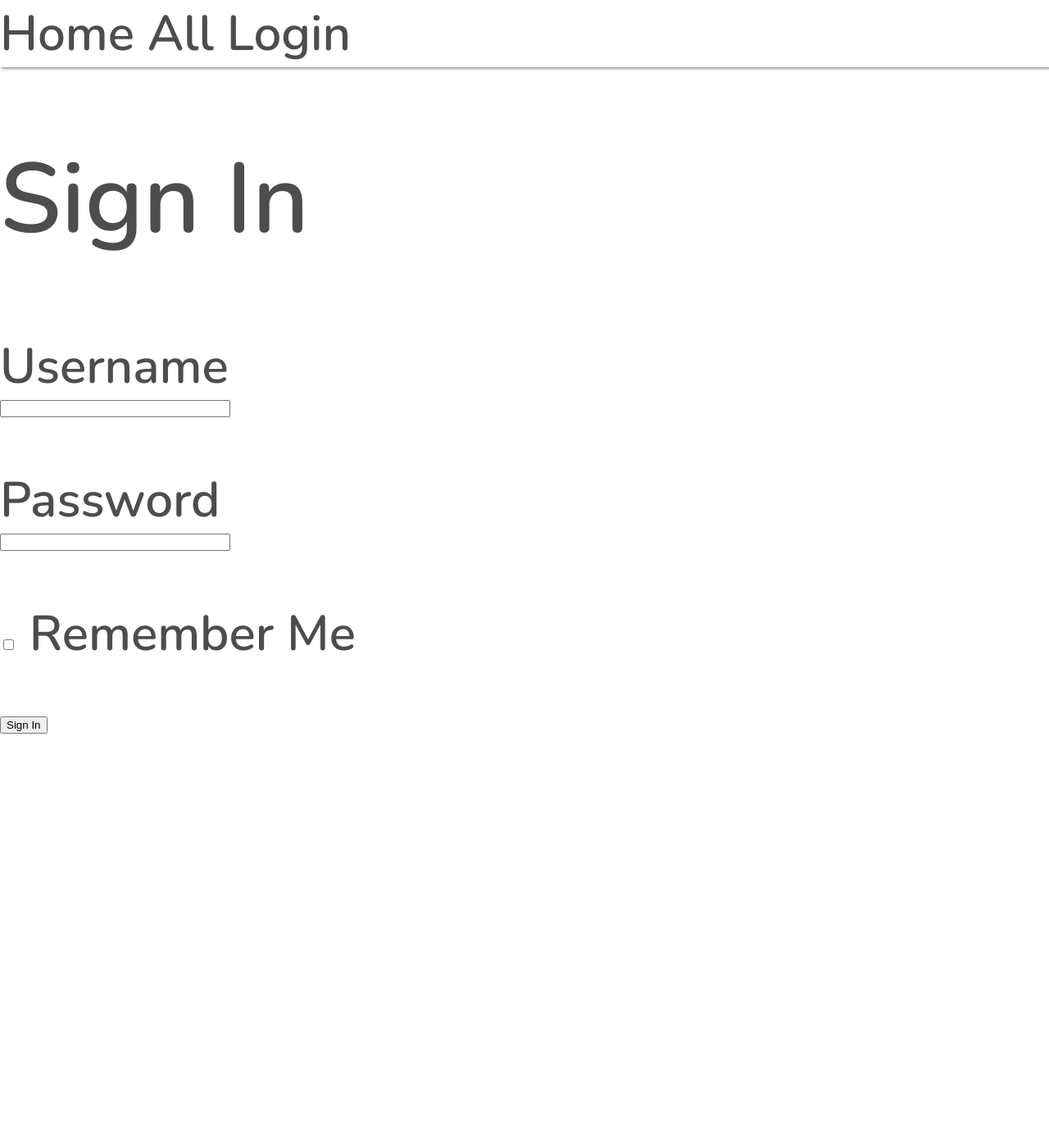
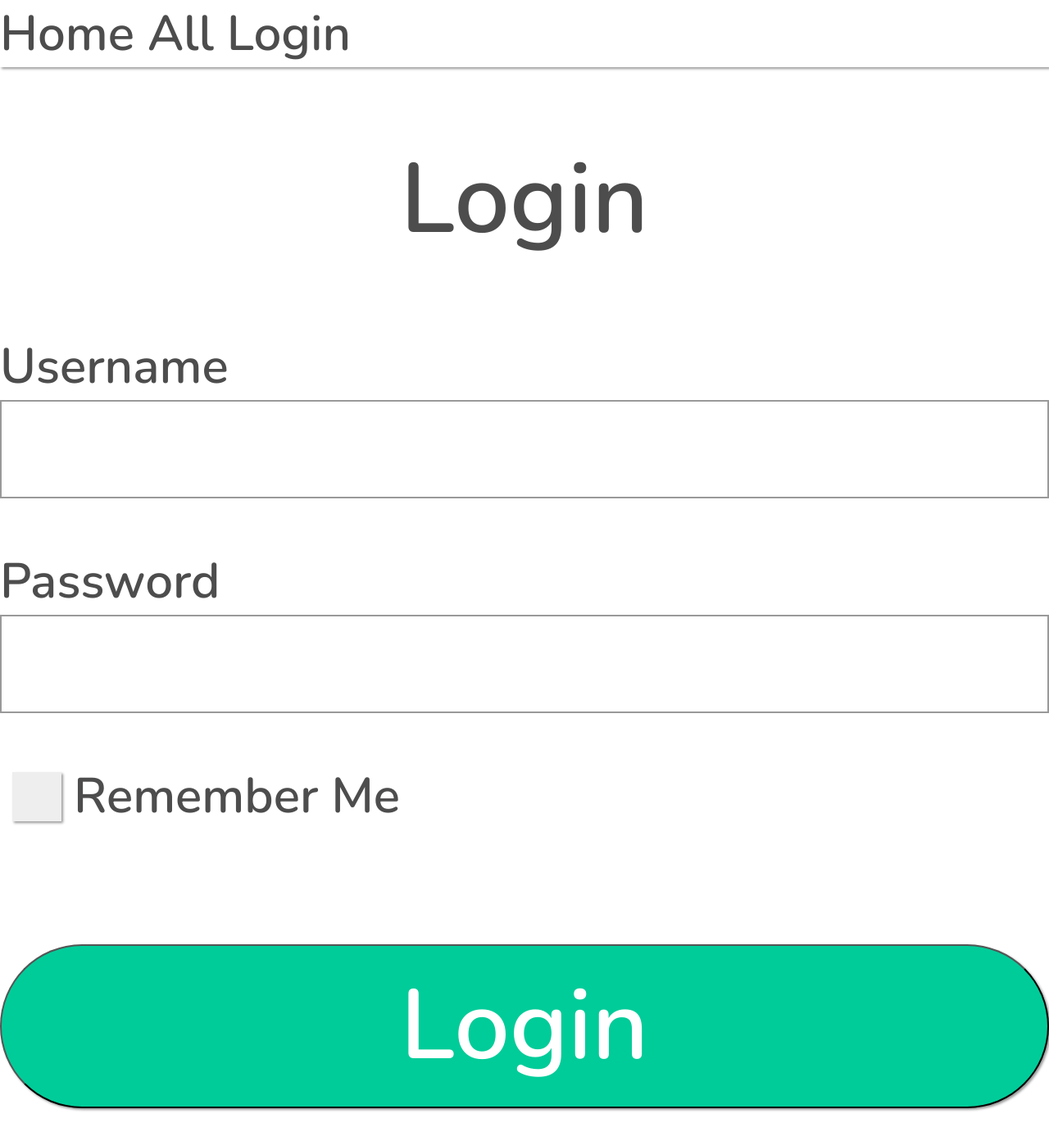
Before and after one commit to alamondo/Mcalc, a Flask app: page /login in a window 1280 px wide. Shown: the whole page at 82% size. Before the commit the page ends 895 px from the top, so only its background shows below. Run offline with Flask 2, Linux system fonts and the light colour scheme.

Commit message:
POC+styling

```diff
--- a/app/forms.py
+++ b/app/forms.py
@@ -7,7 +7,7 @@
     username = StringField('Username', validators=[DataRequired()])
     password = PasswordField('Password', validators=[DataRequired()])
     remember_me = BooleanField('Remember Me')
-    submit = SubmitField('Sign In')
+    submit = SubmitField('Login')
 
 
 class AddingForm(FlaskForm):
--- a/app/routes.py
+++ b/app/routes.py
@@ -3,6 +3,9 @@
 from flask import render_template, flash, redirect, url_for
 from flask_login import current_user, login_user, logout_user, login_required
 from app.models import User, Spending
+from datetime import datetime
+from sqlalchemy import extract
+from copy import deepcopy
 from flask import request
 from werkzeug.urls import url_parse
 
@@ -21,6 +24,49 @@
 @app.route('/index')
 @login_required
 def index():
+    return render_template('index.html', title='Home')
+
+
+@app.route('/day')
+@login_required
+def day():
+
+    cat_list = []
+
+    for each in current_user.spending:
+        if not(each.category in cat_list):
+            cat_list.append(each.category)
+
+    cat_val_dict = {}
+
+    valsum = 0
+
+    for each in cat_list:
+        spending_list = Spending.query.filter(Spending.user_id == current_user.id,
+                                              Spending.category == each,
+                                              # Spending.timestamp.date() == datetime.utcnow().date(),
+                                              extract('day', Spending.timestamp) >= datetime.today().day
+                                              ).all()
+
+        cat_val_dict[each] = 0
+        for iterator in spending_list:
+            cat_val_dict[each] += iterator.value
+            valsum += iterator.value
+
+    cat_val_dict = dict(sorted(cat_val_dict.items(), key=lambda x: x[1], reverse=True))
+
+    key_list = list(cat_val_dict.keys())
+
+    for each in key_list:
+        if cat_val_dict[each] == 0:
+            del cat_val_dict[each]
+
+    return render_template('bars.html', title='Home', cat_val_dict=cat_val_dict, valsum=valsum)
+
+
+@app.route('/month')
+@login_required
+def month():
 
     cat_list = []
 
@@ -35,7 +81,10 @@
     for each in cat_list:
 
         spending_list = Spending.query.filter(Spending.user_id == current_user.id,
-                                              Spending.category == each).all()
+                                              Spending.category == each,
+                                              ).all()
+
+    #TODO add month filter to query
 
         cat_val_dict[each] = 0
         for iterator in spending_list:
@@ -44,7 +93,9 @@
 
     cat_val_dict = dict(sorted(cat_val_dict.items(), key=lambda x: x[1], reverse=True))
 
-    return render_template('index.html', title='Home', cat_val_dict=cat_val_dict, valsum=valsum)
+    #TODO add clearing empty categories
+
+    return render_template('bars.html', title='Home', cat_val_dict=cat_val_dict, valsum=valsum)
 
 
 @app.route('/all')
--- a/app/static/styles.css
+++ b/app/static/styles.css
@@ -31,17 +31,18 @@
 }
 
 .category_bar {
-  background-color: rgb(214, 234, 221);
+  /* background-color: rgb(214, 234, 221); */
   /* border-radius: 1em; */
   width: 1fr;
   height: 100%;
   padding: 3px;
-	box-shadow: 2px 2px 3px #999;
+	box-shadow: 2px 2px/ 3px #999;
 }
 
 .category_bar>div {
   background: rgb(50, 212, 137);
-  /* background: linear-gradient(90deg, rgba(0,200,50,1) 0%, rgba(162,255,110,1) 100%); */
+  /* background: rgb(0,184,93); */
+  /* background: linear-gradient(90deg, rgba(0,250,134,1) 0%, rgb(50, 212, 137) 100%); */
   text-align: center;
   width: 40%;
   height: 100%;
@@ -93,10 +94,109 @@
   padding-bottom: 10px;
 }
 
+input {
+  font-size: 2em;
+  font-family: 'Nunito', sans-serif;
+}
+
 .bar_display_container{
   display: grid;
   width: 100%;
   /* grid-row-gap: 10%; */
+}
+
+/* Customize the label (the container) */
+.remember_me {
+  display: block;
+  position: relative;
+  padding-left: 1.5em;
+  margin-bottom: 12px;
+  cursor: pointer;
+  /* font-size: 22px; */
+  -webkit-user-select: none;
+  -moz-user-select: none;
+  -ms-user-select: none;
+  user-select: none;
+}
+
+/* Hide the browser's default checkbox */
+.remember_me input {
+  /* position: absolute; */
+  opacity: 0;
+  cursor: pointer;
+  height: 0;
+  width: 0;
+}
+
+/* Create a custom checkbox */
+.checkmark {
+  position: absolute;
+  top: 15%;
+  left: 0.25em;
+  height: 1em;
+  width: 1em;
+  background-color: #eee;
+  box-shadow: 2px 2px 3px #999;
+}
+
+
+/* On mouse-over, add a grey background color */
+.remember_me:hover input ~ .checkmark {
+  background-color: #ccc;
+}
+
+/* When the checkbox is checked, add a blue background */
+.remember_me input:checked ~ .checkmark {
+  background-color: #0C9;
+}
+
+/* Create the checkmark/indicator (hidden when not checked) */
+.checkmark:after {
+  content: "";
+  position: absolute;
+  display: none;
+}
+
+/* Show the checkmark when checked */
+.remember_me input:checked ~ .checkmark:after {
+  display: block;
+}
+
+/* Style the checkmark/indicator */
+.remember_me .checkmark:after {
+  left: 15%;
+  top: 0%;
+  width: 50%;
+  height: 80%;
+  border: solid white;
+  border-width: 0 10px 10px 0;
+  border-radius: 10px;
+  -webkit-transform: rotate(30deg);
+  -ms-transform: rotate(45deg);
+  transform: rotate(30deg);
+}
+
+.form_input{
+  width: 100%;
+  height: 2em;
+  font-size: 1em;
+  font-family: 'Nunito', sans-serif;
+  color: var(--font-color);
+  border: 2px #999 solid;
+  text-align: center;
+}
+.form_label{
+  text-align: center;
+}
+
+.add_button{
+  width: 100%;
+  border-radius: 5em;
+  position: relative;
+  right: 0px;
+  font-size: 2em;
+  font-family: 'Nunito', sans-serif;
+  margin-top: 1em;
 }
 
 a:link {
@@ -113,3 +213,21 @@
 a:hover {
   color: var(--font-color);
 }
+
+.scope_button{
+  background: #0c9;
+  text-align: center;
+  margin: 0.1em;
+  border-radius: 1em;
+  padding: 0em;
+  color: white;
+  box-shadow: 2px 2px 3px #999;
+  font-size: 2em;
+}
+.scope_button:active{
+  background: #999;
+}
+
+.activated{
+  background: #999;
+}
--- a/app/templates/all.html
+++ b/app/templates/all.html
@@ -12,7 +12,7 @@
 
         {{ each.timestamp.strftime("%d %B %H:%M") }}
         {{ each.category }}:
-        {{ each.value }} zl
+        {{ each.value }} zł
         {{ each.note }}
 
         {% endif %}
--- a/app/templates/base.html
+++ b/app/templates/base.html
@@ -8,6 +8,8 @@
         <link href="https://fonts.googleapis.com/css?family=Nunito:600&amp;display=swap" rel="stylesheet">
         <link href="https://fonts.googleapis.com/css?family=Anton&display=swap" rel="stylesheet">
         <link rel="stylesheet" href="/static/styles.css" type="text/css">
+        <script src="https://ajax.aspnetcdn.com/ajax/jQuery/jquery-3.4.1.min.js"></script>
+        <script src="static/scripts.js" type="text/javascript"></script>
     </head>
     <body>
         <div style="box-shadow: 2px 2px 3px #999;">
--- a/app/templates/cat_detail.html
+++ b/app/templates/cat_detail.html
@@ -8,7 +8,7 @@
 {% if record != None %}
 <a href="{{ url_for('detail', record_id=record.id) }}">
 {{ record.timestamp.strftime("%d %B %H:%M") }}:
-{{ record.value }} zł
+{{ '{:.2f} zł'.format(record.value) }}
 {{ record.note }}
 </a>
 
--- a/app/templates/detail.html
+++ b/app/templates/detail.html
@@ -4,7 +4,7 @@
 {% if record != None %}
 
 {{ record.category }}:
-{{ record.value }} zł
+{{ '{:.2f} zł'.format(record.value) }}
 {{ record.note }}
 {{ record.timestamp.strftime("%d %B %H:%M") }}
 
--- a/app/templates/landing.html
+++ b/app/templates/landing.html
@@ -1,6 +1,8 @@
 {% extends "base.html" %}
 
 {% block content %}
-    <h1>Hello!</h1>
-    <h1>Log in</h1>
+    <h1 style="text-align: center;">Hello!</h1>
+    <a href="{{ url_for('login') }}">
+        <h1 style="text-align: center;">Log in</h1>
+    </a>
 {% endblock %}
--- a/app/templates/login.html
+++ b/app/templates/login.html
@@ -1,24 +1,29 @@
 {% extends "base.html" %}
 
 {% block content %}
-    <h1>Sign In</h1>
+    <h1 style="text-align: center;">Login</h1>
     <form action="" method="post" novalidate>
         {{ form.hidden_tag() }}
         <p>
             {{ form.username.label }}<br>
-            {{ form.username(size=32) }}<br>
+            {{ form.username(class_="form_input", size=32) }}<br>
             {% for error in form.username.errors %}
             <span style="color: red;">[{{ error }}]</span>
             {% endfor %}
         </p>
         <p>
             {{ form.password.label }}<br>
-            {{ form.password(size=32) }}<br>
+            {{ form.password(class_="form_input", size=32) }}<br>
             {% for error in form.password.errors %}
             <span style="color: red;">[{{ error }}]</span>
             {% endfor %}
         </p>
-        <p>{{ form.remember_me() }} {{ form.remember_me.label }}</p>
-        <p>{{ form.submit() }}</p>
+        <label class="remember_me">
+            Remember Me
+            {{ form.remember_me() }}
+            <span class="checkmark"></span>
+
+        </label>
+        <p>{{ form.submit(class_="float add_button") }}</p>
     </form>
 {% endblock %}
```
Also changed, not shown: app/templates/add.html (+11 -11 lines), app/templates/bars.html (added, +19 -0 lines), app/templates/index.html (+18 -17 lines), app.db.
